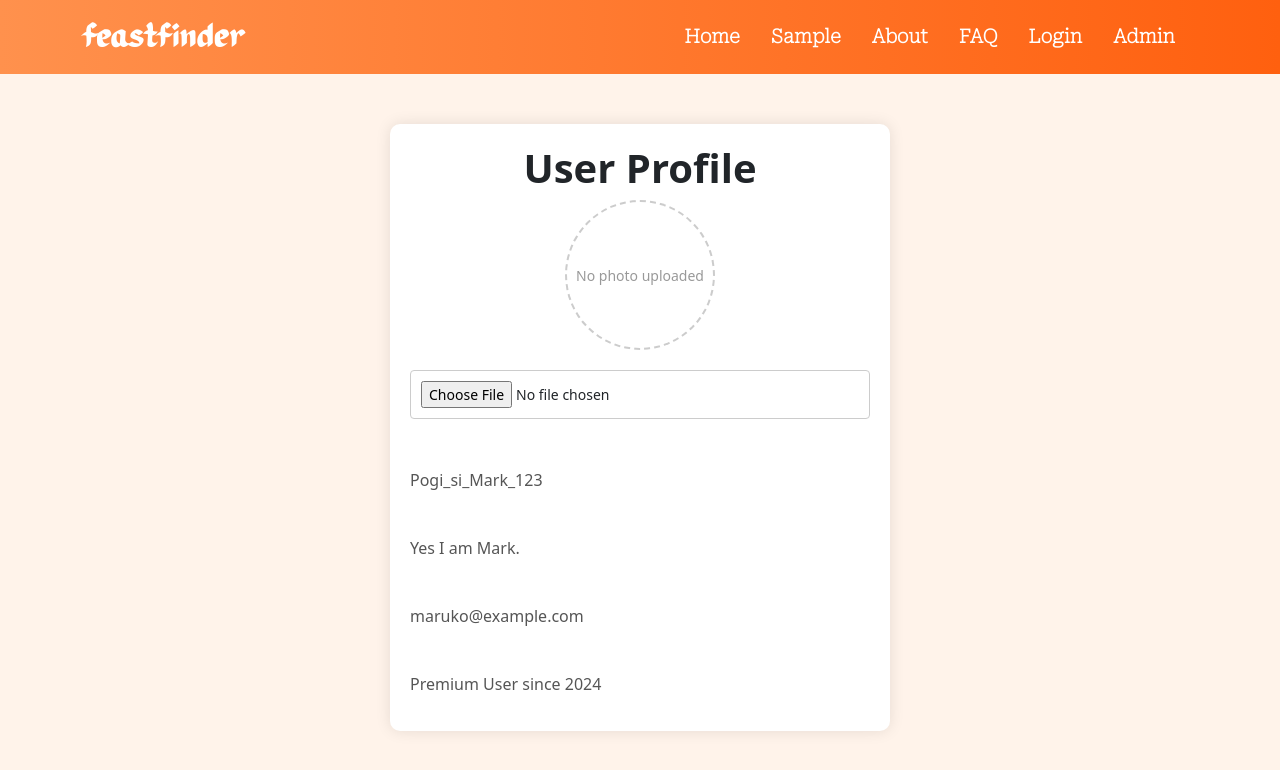
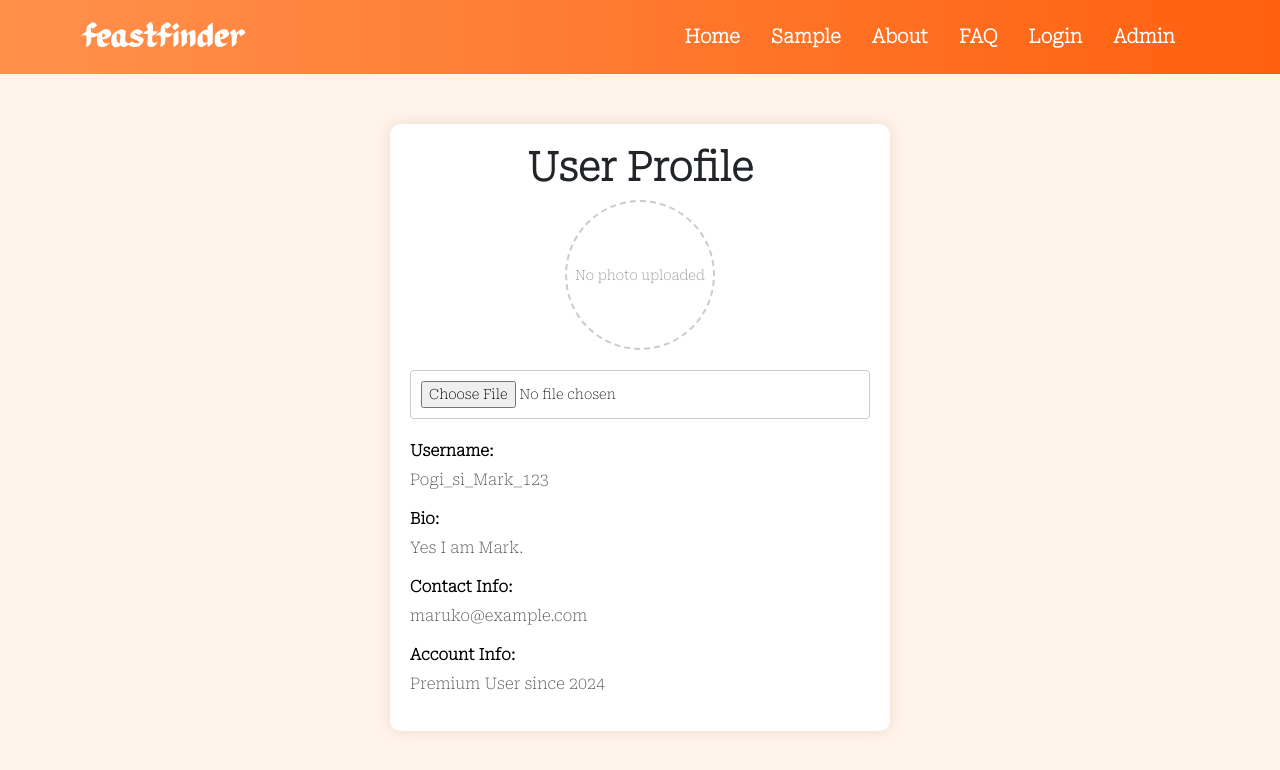
Before and after one commit to FeastFinderApp/feastfinder, a React (Create React App) app: page /profile in a window 1280 px wide. Shown: the top 770 px of the page. Built offline with nearby package versions, Linux system fonts and the light colour scheme.

Commit message:
small fix to User Profile page
-changed font and font color

```diff
--- a/src/components/UserProfile.css
+++ b/src/components/UserProfile.css
@@ -14,6 +14,7 @@
   width: 100%;
   margin: 50px auto;
   text-align: center;
+  font-family: RobotoSerif;
 }
 
 /* Profile photo section */
@@ -61,6 +62,7 @@ input[type="file"] {
 
 label {
   font-weight: bold;
+  color: black;
 }
 
 span {
```
